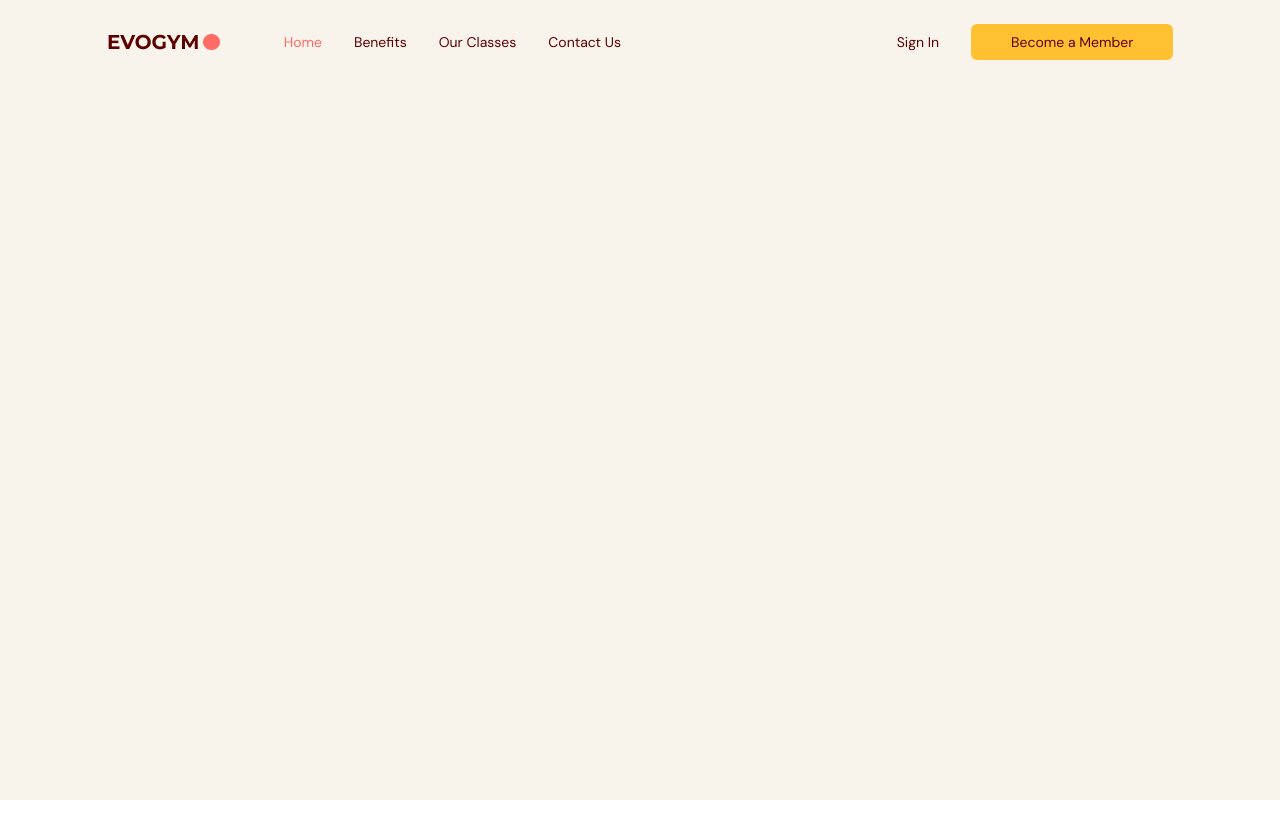
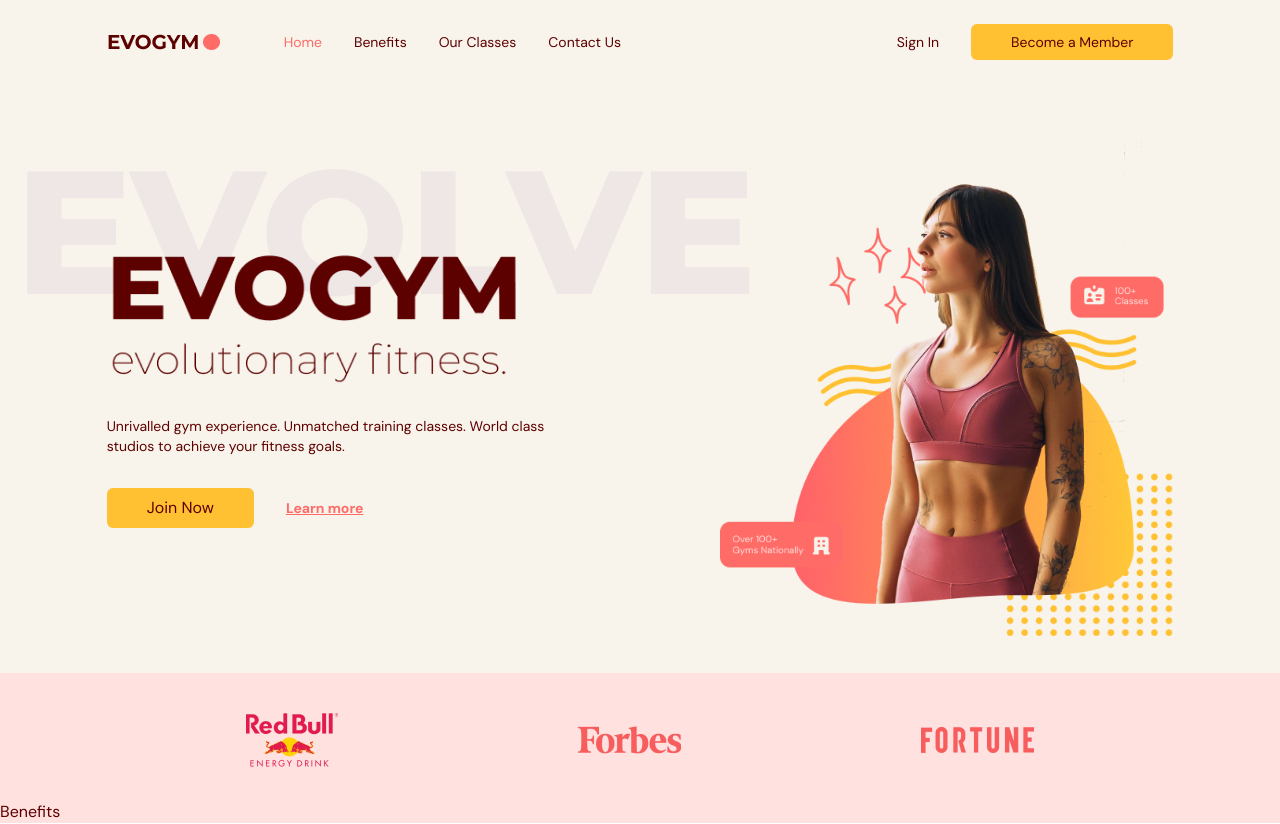
Before and after one commit to justin-0/evogym-tsx, a React (Vite) app: page / in a window 1280 px wide. Before the commit the page ends 800 px from the top, so only its background shows below. Built offline with nearby package versions, Linux system fonts and the light colour scheme.

Commit message:
hero section, animations addded and styled

```diff
--- a/src/App.tsx
+++ b/src/App.tsx
@@ -1,6 +1,8 @@
 import { useEffect, useState } from "react";
 import { SelectedPage } from "./types/SelectedPage.ts";
 import Navbar from "./components/Navbar.tsx";
+import Hero from "./components/Hero.tsx";
+import Benefits from "./components/Benefits.tsx";
 
 function App() {
   const [selectedPage, setSelectedPage] = useState<SelectedPage>(
@@ -30,6 +32,8 @@
         setSelectedPage={setSelectedPage}
         isTopOfPage={isTopOfPage}
       />
+      <Hero setSelectedPage={setSelectedPage} />
+      <Benefits />
     </div>
   );
 }
--- /dev/null
+++ b/src/components/Benefits.tsx
@@ -0,0 +1,9 @@
+import React from "react";
+
+type Props = {};
+
+const Benefits = (props: Props) => {
+  return <div>Benefits</div>;
+};
+
+export default Benefits;
--- /dev/null
+++ b/src/components/Hero.tsx
@@ -0,0 +1,94 @@
+import { SelectedPage } from "../types/SelectedPage";
+import useMediaQuery from "../hooks/useMediaQuery";
+import ActionButton from "./ActionButton";
+import HomePageText from "../assets/HomePageText.png";
+import HomePageGraphic from "../assets/HomePageGraphic.png";
+import SponsorRedBull from "../assets/SponsorRedBull.png";
+import SponsorForbes from "../assets/SponsorForbes.png";
+import SponsorFortune from "../assets/SponsorFortune.png";
+import AnchorLink from "react-anchor-link-smooth-scroll";
+import { motion } from "framer-motion";
+
+type Props = {
+  setSelectedPage: (value: SelectedPage) => void;
+};
+
+const Hero = ({ setSelectedPage }: Props) => {
+  const isAboveMdScreens = useMediaQuery("(min-width: 1060px)");
+
+  return (
+    <section id="home" className="gap-16 bg-gray-20 py-10 md:h-full md:pb-0">
+      {/* IMAGE AND HEADER */}
+      <motion.div
+        onViewportEnter={() => setSelectedPage(SelectedPage.Home)}
+        className="mx-auto w-5/6 items-center justify-center md:flex md:h-5/6"
+      >
+        {/* Header */}
+        <div className="z-10 mt-32 md:basis-3/5">
+          <motion.div
+            initial="hidden"
+            whileInView="visible"
+            viewport={{ once: true, amount: 0.5 }}
+            transition={{ duration: 0.7 }}
+            variants={{
+              hidden: { opacity: 0, x: -50 },
+              visible: { opacity: 1, x: 0 },
+            }}
+            className="md:-mt-20"
+          >
+            <div className="relative ">
+              <div className="before:absolute before:-left-20 before:-top-[4rem] before:z-[-1] md:before:content-evolvetext">
+                <img src={HomePageText} alt="home-text" />
+              </div>
+            </div>
+            <p className="mt-8 text-sm md:text-start">
+              Unrivalled gym experience. Unmatched training classes. World class
+              studios to achieve your fitness goals.
+            </p>
+          </motion.div>
+          {/* Actions */}
+          <motion.div
+            initial="hidden"
+            whileInView="visible"
+            viewport={{ once: true, amount: 0.5 }}
+            transition={{ duration: 0.7, delay: 0.2 }}
+            variants={{
+              hidden: { opacity: 0, x: -50 },
+              visible: { opacity: 1, x: 0 },
+            }}
+            className="mt-8 flex items-center gap-8"
+          >
+            <ActionButton setSelectedPage={setSelectedPage}>
+              Join Now
+            </ActionButton>
+            <AnchorLink
+              className="text-sm font-bold text-primary-500 underline hover:text-secondary-400"
+              onClick={() => setSelectedPage(SelectedPage.ContactUs)}
+              href={`#${SelectedPage.ContactUs}`}
+            >
+              <p>Learn more</p>
+            </AnchorLink>
+          </motion.div>
+        </div>
+        {/* Image */}
+        <div className="flex basis-3/5 justify-center md:z-10 md:ml-40 md:mt-16 md:justify-items-end">
+          <img src={HomePageGraphic} alt="home-graphic" />
+        </div>
+      </motion.div>
+      {/* Sponsors */}
+      {isAboveMdScreens && (
+        <div className="h-[150px] w-full bg-primary-100 py-10">
+          <div className="mx-auto w-5/6 ">
+            <div className="flex items-center justify-center gap-80 md:gap-60">
+              <img src={SponsorRedBull} alt="redbull" />
+              <img src={SponsorForbes} alt="forbes" />
+              <img src={SponsorFortune} alt="fortune" />
+            </div>
+          </div>
+        </div>
+      )}
+    </section>
+  );
+};
+
+export default Hero;
```
